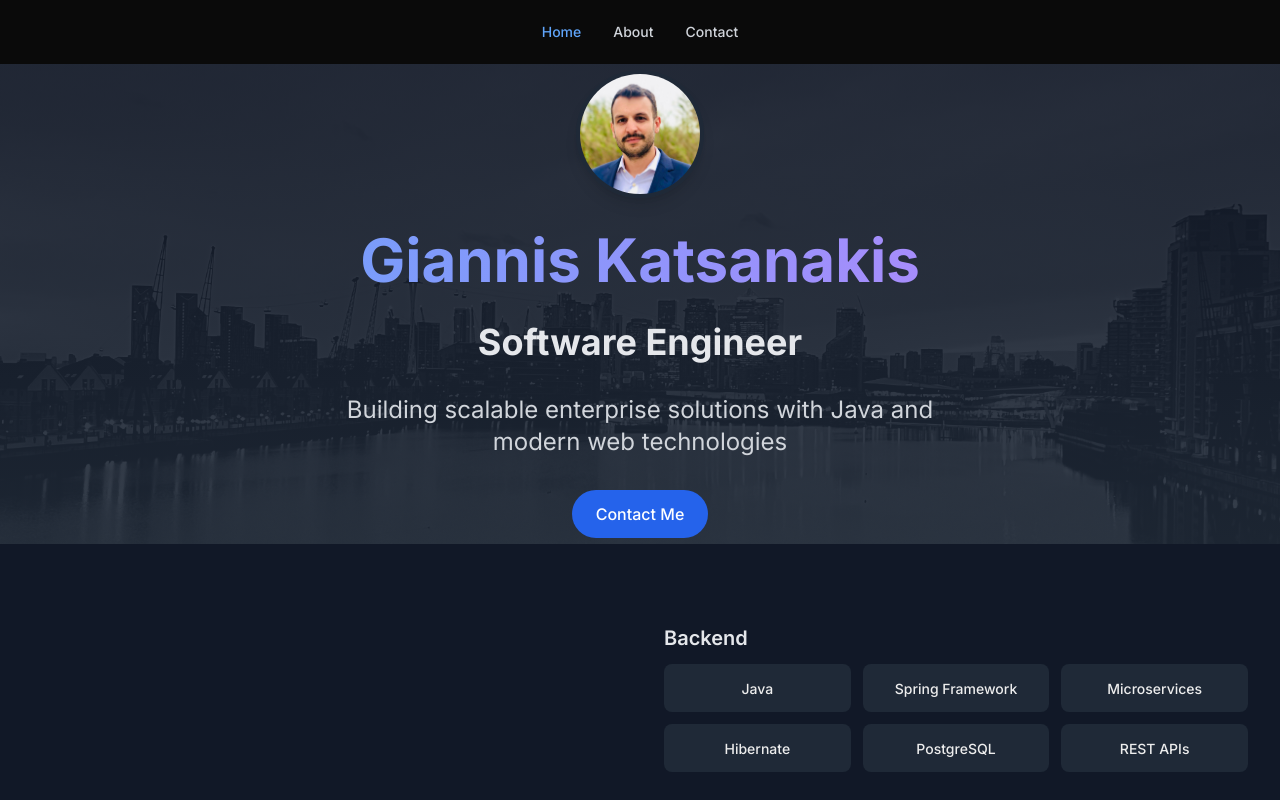
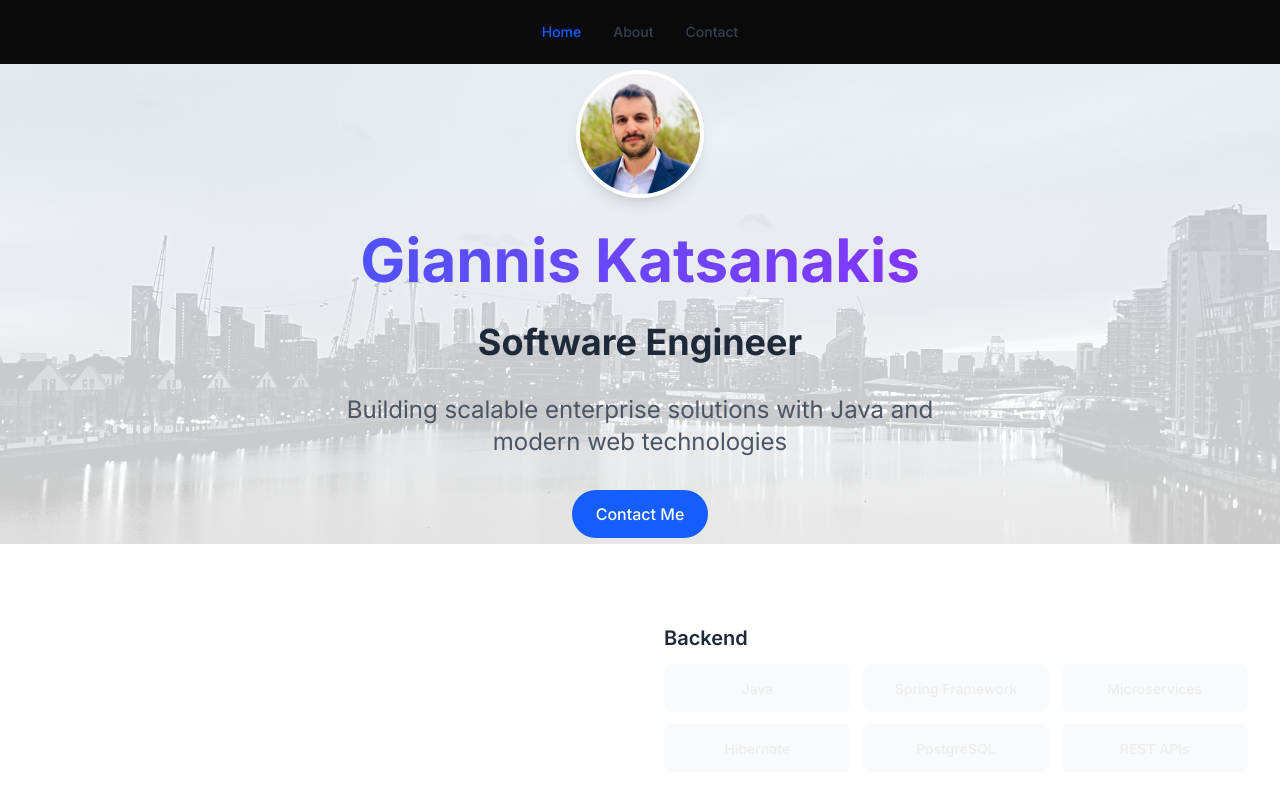
Before and after one commit to gianniskatsa/per-portfolio, a Next.js app in the folder portfolio/: page / in a window 1280 px wide. Shown: the top 800 px of the page. Built offline with nearby package versions, Linux system fonts and the light colour scheme.

Commit message:
Update next.js to 16+ version. Major verion upgrades to all libs

```diff
--- a/portfolio/app/globals.css
+++ b/portfolio/app/globals.css
@@ -1,18 +1,27 @@
-@tailwind base;
-@tailwind components;
-@tailwind utilities;
+@import "tailwindcss";
 
+/* Define theme colours for Tailwind utilities */
+@theme {
+    --color-background: #ffffff;
+    --color-foreground: #171717;
+    --color-background-dark: #0a0a0a;
+    --color-foreground-dark: #ededed;
+}
+
+/* Use CSS variables + Tailwind utilities */
+@layer base {
     :root {
-  --background: #ffffff;
-  --foreground: #171717;
+        color-scheme: light;
+        --color-background: #ffffff;
+        --color-foreground: #171717;
     }
 
     .dark {
-  --background: #0a0a0a;
-  --foreground: #ededed;
+        color-scheme: dark;
+        --color-background: var(--color-background-dark);
+        --color-foreground: var(--color-foreground-dark);
     }
 
-@layer base {
     body {
         @apply bg-background text-foreground min-h-screen;
     }
--- a/portfolio/postcss.config.js
+++ b/portfolio/postcss.config.js
@@ -1,7 +1,7 @@
 module.exports = {
   plugins: {
     'postcss-import': {},
-    'tailwindcss': {},
+    '@tailwindcss/postcss': {},
     'autoprefixer': {},
     'postcss-nesting': {},
   },
```
Also changed, not shown: portfolio/package.json (+18 -17 lines), portfolio/tsconfig.json (+19 -5 lines), 2 other files (tests, documents, lock files or other folders). Lines whose indentation alone changed are shown as unchanged.
